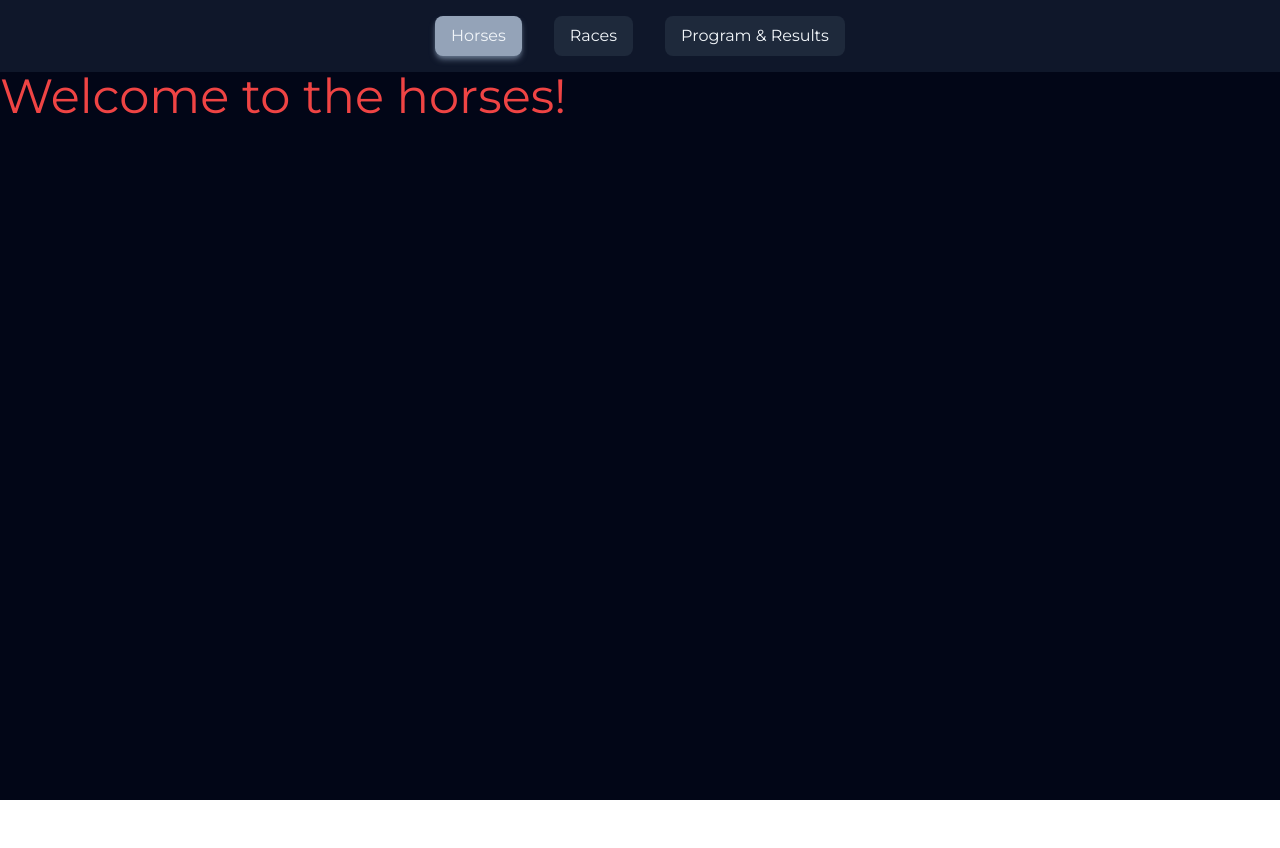
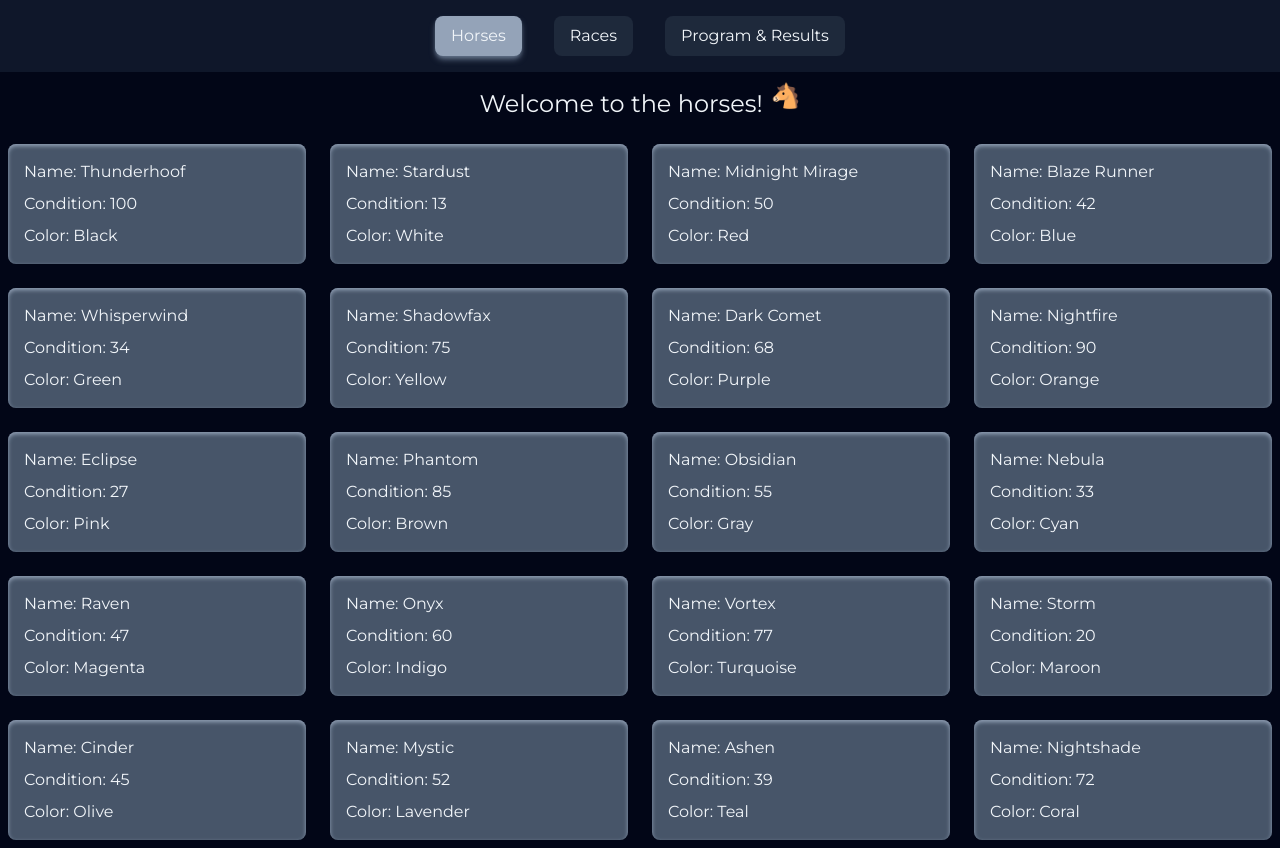
Before and after one commit to doguozcan/horse-racing, a Vue app: page / in a window 1280 px wide. Before the commit the page ends 800 px from the top, so only its background shows below. Built offline with nearby package versions, Linux system fonts and the light colour scheme.

Commit message:
Display horse cards in grid design using horse grid component & add more information to greeting page

```diff
--- /dev/null
+++ b/src/components/HorseGrid.vue
@@ -0,0 +1,37 @@
+<template>
+  <div class="grid grid-cols-1 sm:grid-cols-2 md:grid-cols-4 gap-2">
+    <HorseCard
+      v-for="horse in horses"
+      :key="horse.name"
+      :name="horse.name"
+      :condition="horse.condition"
+      :color="horse.color"
+    />
+  </div>
+</template>
+
+<script setup>
+import HorseCard from '../components/HorseCard.vue'
+const horses = [
+  { name: 'Thunderhoof', condition: 100, color: 'Black' },
+  { name: 'Stardust', condition: 13, color: 'White' },
+  { name: 'Midnight Mirage', condition: 50, color: 'Red' },
+  { name: 'Blaze Runner', condition: 42, color: 'Blue' },
+  { name: 'Whisperwind', condition: 34, color: 'Green' },
+  { name: 'Shadowfax', condition: 75, color: 'Yellow' },
+  { name: 'Dark Comet', condition: 68, color: 'Purple' },
+  { name: 'Nightfire', condition: 90, color: 'Orange' },
+  { name: 'Eclipse', condition: 27, color: 'Pink' },
+  { name: 'Phantom', condition: 85, color: 'Brown' },
+  { name: 'Obsidian', condition: 55, color: 'Gray' },
+  { name: 'Nebula', condition: 33, color: 'Cyan' },
+  { name: 'Raven', condition: 47, color: 'Magenta' },
+  { name: 'Onyx', condition: 60, color: 'Indigo' },
+  { name: 'Vortex', condition: 77, color: 'Turquoise' },
+  { name: 'Storm', condition: 20, color: 'Maroon' },
+  { name: 'Cinder', condition: 45, color: 'Olive' },
+  { name: 'Mystic', condition: 52, color: 'Lavender' },
+  { name: 'Ashen', condition: 39, color: 'Teal' },
+  { name: 'Nightshade', condition: 72, color: 'Coral' }
+]
+</script>
--- a/src/components/HorsesGreeting.vue
+++ b/src/components/HorsesGreeting.vue
@@ -1,3 +1,6 @@
 <template>
-  <p class="text-5xl text-red-500">Welcome to the horses!</p>
+  <div class="flex p-4 text-lg sm:text-2xl justify-center gap-2">
+    <p>Welcome to the horses!</p>
+    <p class="sm:animate-bounce">🐴</p>
+  </div>
 </template>
--- a/src/views/HorsesView.vue
+++ b/src/views/HorsesView.vue
@@ -1,7 +1,9 @@
 <template>
   <HorsesGreeting />
+  <HorseGrid />
 </template>
 
 <script setup>
 import HorsesGreeting from '../components/HorsesGreeting.vue'
+import HorseGrid from '../components/HorseGrid.vue'
 </script>
```
